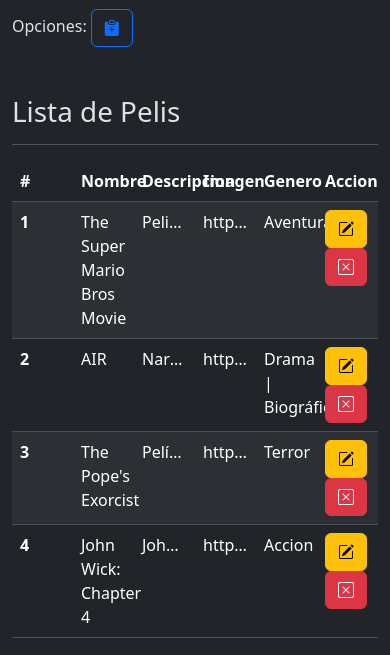
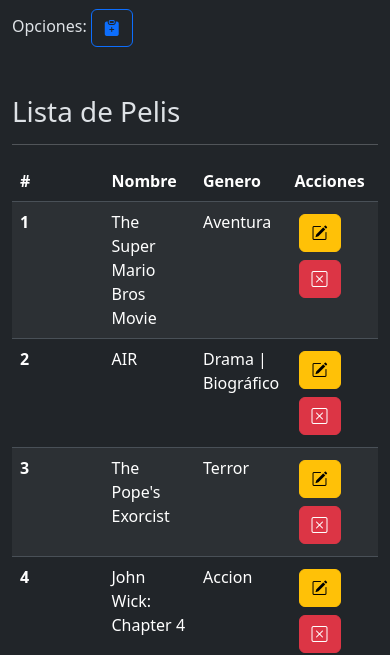
Before and after one commit to joaquin-fuentes/Modulo2-CRUD-Pelis, a plain HTML site: page pages/administrador.html in a window 390 px wide. Shown: the part 210-865 px from the top of the page. Drawn offline with nearby package versions, Linux system fonts and the light colour scheme.

Commit message:
ajustes en tabla para que sea responsive

```diff
--- a/pages/administrador.html
+++ b/pages/administrador.html
@@ -70,8 +70,8 @@
             <tr>
               <th>#</th>
               <th>Nombre</th>
-              <th>Descripcion</th>
-              <th>Imagen</th>
+              <th class="d-none d-sm-table-cell">Descripcion</th>
+              <th class="d-none d-sm-table-cell">Imagen</th>
               <th>Genero</th>
               <th>Acciones</th>
             </tr>
@@ -80,49 +80,49 @@
             <tr>
               <th>1</th>
               <td>The Super Mario Bros Movie</td>
-              <td class="text-truncate">Pelicula de animación basada en la franquicia de videojuegos Super Mario Bros,
+              <td class="text-truncate d-none d-sm-table-cell ">Pelicula de animación basada en la franquicia de videojuegos Super Mario Bros,
                 de Nintendo. Está producida por Shigeru Miyamoto, creador de la licencia, y la producirá y animará
                 Illumination Entertainment</td>
-              <td class="text-truncate">https://pics.filmaffinity.com/the_super_mario_bros_movie-521125124-large.jpg
+              <td class="text-truncate d-none d-sm-table-cell">https://pics.filmaffinity.com/the_super_mario_bros_movie-521125124-large.jpg
               </td>
               <td>Aventura</td>
-              <td><button class="bi bi-pencil-square btn btn-warning" id="btnEditar"></button> <button
-                  class="bi bi-x-square btn btn-danger"></button></td>
+              <td><button class="bi bi-pencil-square btn btn-warning m-1" id="btnEditar"></button> <button
+                  class="bi bi-x-square btn btn-danger m-1"></button></td>
             </tr>
             <tr>
               <th>2</th>
               <td>AIR</td>
-              <td class="text-truncate">Narra la increíble y revolucionaria asociación entre Michael Jordan -un novato
+              <td class="text-truncate d-none d-sm-table-cell">Narra la increíble y revolucionaria asociación entre Michael Jordan -un novato
                 en ese momento- y la incipiente sección de baloncesto de Nike que revolucionó el mundo del deporte y la
                 cultura contemporánea con la marca Air Jordan. Cuenta la atrevida apuesta que definió la carrera de un
                 equipo poco convencional, la visión implacable de una madre que conoce el valor del inmenso talento de
                 su hijo y el fenómeno del baloncesto que se convertiría en el más grande de todos los tiempos.</td>
-              <td class="text-truncate">https://pics.filmaffinity.com/air-500673673-large.jpg</td>
+              <td class="text-truncate d-none d-sm-table-cell">https://pics.filmaffinity.com/air-500673673-large.jpg</td>
               <td>Drama | Biográfico</td>
-              <td><button class="bi bi-pencil-square btn btn-warning"></button> <button
-                  class="bi bi-x-square btn btn-danger"></button></td>
+              <td><button class="bi bi-pencil-square btn btn-warning m-1"></button> <button
+                  class="bi bi-x-square btn btn-danger m-1"></button></td>
             </tr>
             <tr>
               <th>3</th>
               <td>The Pope's Exorcist</td>
-              <td class="text-truncate">Película sobre Gabriele Amorth, un sacerdote que ejerció como exorcista
+              <td class="text-truncate d-none d-sm-table-cell">Película sobre Gabriele Amorth, un sacerdote que ejerció como exorcista
                 principal del Vaticano, realizando más de cien mil exorcismos a lo largo de su vida. Amorth escribió dos
                 libros de memorias donde detalló sus experiencias luchando contra Satanás.</td>
-              <td class="text-truncate">https://pics.filmaffinity.com/the_pope_s_exorcist-660382735-large.jpg</td>
+              <td class="text-truncate d-none d-sm-table-cell">https://pics.filmaffinity.com/the_pope_s_exorcist-660382735-large.jpg</td>
               <td>Terror</td>
-              <td><button class="bi bi-pencil-square btn btn-warning"></button> <button
-                  class="bi bi-x-square btn btn-danger"></button></td>
+              <td><button class="bi bi-pencil-square btn btn-warning m-1"></button> <button
+                  class="bi bi-x-square btn btn-danger m-1"></button></td>
             </tr>
             <tr>
               <th>4</th>
               <td>John Wick: Chapter 4</td>
-              <td class="text-truncate">John Wick, legendario asesino retirado, vuelve de nuevo a la acción impulsado
+              <td class="text-truncate d-none d-sm-table-cell">John Wick, legendario asesino retirado, vuelve de nuevo a la acción impulsado
                 por una incontrolable búsqueda de venganza. Al tener que luchar contra asesinos sedientos de sangre que
                 le persiguen, John tendrá que llevar sus habilidades al límite si quiere salir esta vez con vida.</td>
-              <td class="text-truncate">https://pics.filmaffinity.com/john_wick_chapter_4-101402041-large.jpg</td>
+              <td class="text-truncate d-none d-sm-table-cell">https://pics.filmaffinity.com/john_wick_chapter_4-101402041-large.jpg</td>
               <td>Accion</td>
-              <td><button class="bi bi-pencil-square btn btn-warning"></button> <button
-                  class="bi bi-x-square btn btn-danger"></button></td>
+              <td><button class="bi bi-pencil-square btn btn-warning m-1"></button> <button
+                  class="bi bi-x-square btn btn-danger m-1"></button></td>
             </tr>
           </tbody>
         </table>
```
